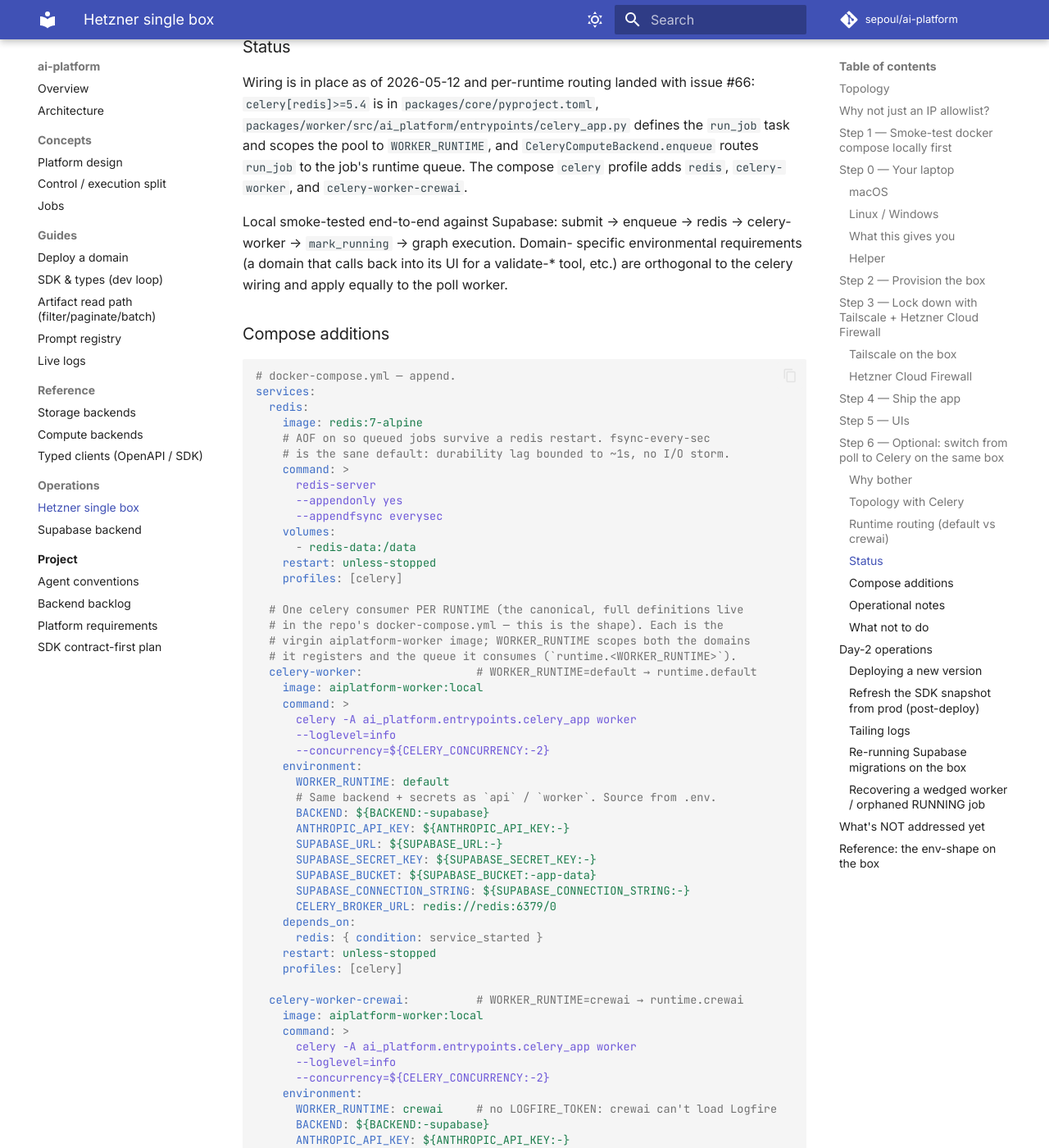
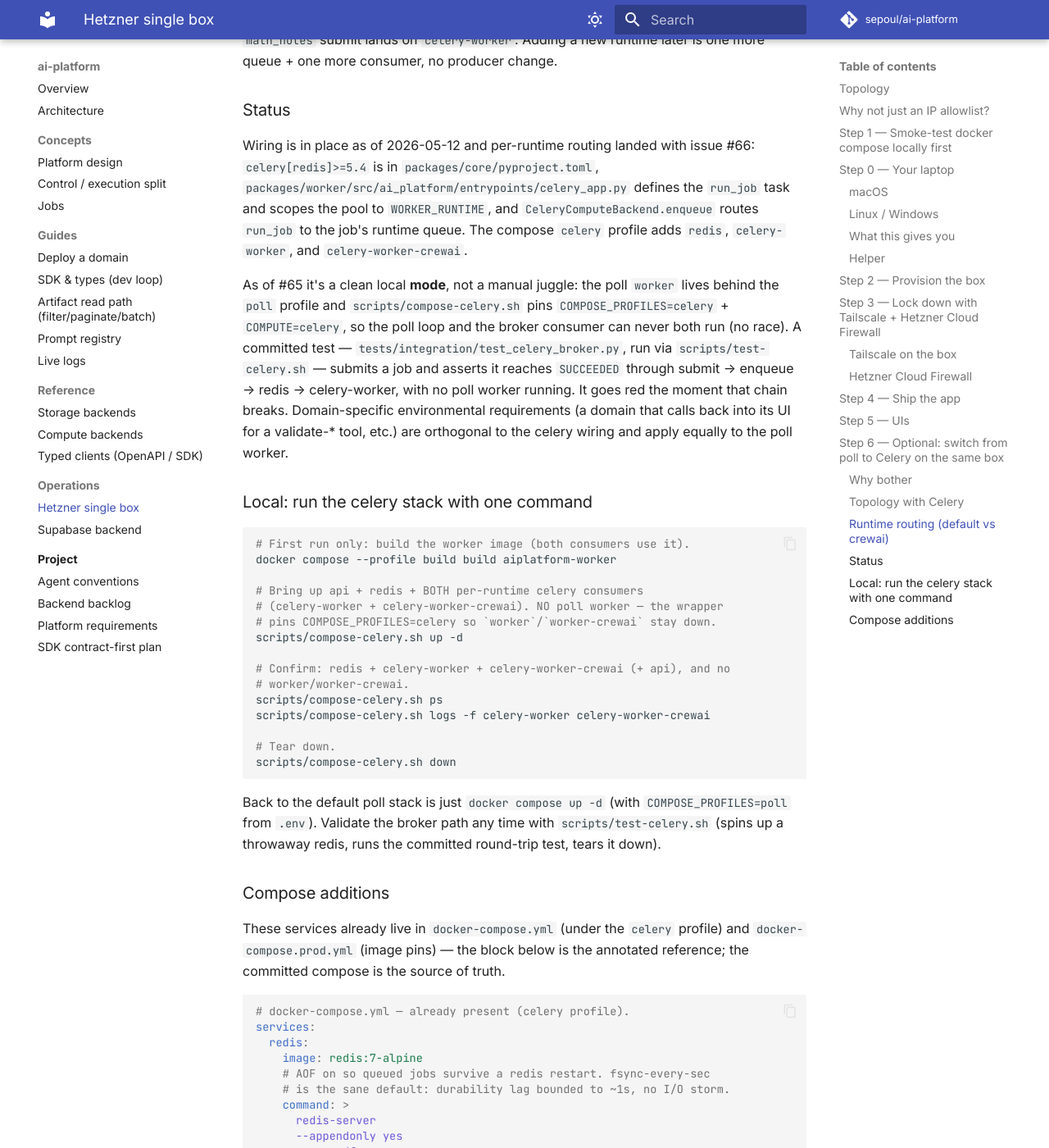
Before and after one commit to sepoul/ai-platform, an MkDocs documentation site: the page built from docs/operations/hetzner-deploy.md, in a window 1280 px wide and 1400 px high, scrolled down 8799 px. Shown: the whole window at 82% size. Built offline with MkDocs 1.6.1 and Material for MkDocs 9.7.7, drawn with Linux system fonts in a browser that asks for light colours; comment, search, counter and statistics services are not loaded; some of the changed text lies outside the part shown.

Commit message:
feat(celery): clean local compose mode (no poll/celery race) + committed broker test (#65) (#71)
Make `COMPUTE=celery` a single-command local mode with no execution-path
race, and prove the broker path with an automated test. Part of the
Celery epic (#64).

Mode split (profiles):
- Gate the poll `worker` behind a new `poll` profile. A non-profiled
  service can't be excluded from a compose up, so an always-on `worker`
  would race the celery consumer under `--profile celery`. `.env.example`
  now ships `COMPOSE_PROFILES=poll` so `docker compose up` still starts
  the poll worker by default.
- `scripts/compose-celery.sh` is the one documented celery command: it
  pins `COMPOSE_PROFILES=celery` + `COMPUTE=celery`, so the poll workers
  stay down regardless of `.env` (a shell/CLI profile set replaces, not
  merges, the env var) and the API enqueues to redis. Result:
  `... ps` shows api + redis + celery-worker and no worker/worker-crewai.

Broker readiness:
- Add a `redis` healthcheck (`redis-cli ping`) and switch `celery-worker`
  to `depends_on: redis: condition: service_healthy` so the consumer
  doesn't boot before the broker accepts connections.

Committed validation:
- `tests/integration/test_celery_broker.py` submits a `_demo` job and
  asserts it reaches SUCCEEDED via submit -> enqueue -> redis ->
  celery-worker. It spawns its own celery worker subprocess and never
  starts a poll worker, so SUCCEEDED proves the broker drove it. Skipped
  unless a redis broker is reachable, so `pytest tests` stays green/fast.
- `scripts/test-celery.sh` is the wired make/script target: spins up a
  throwaway redis, runs the gated test, tears it down.

Keep prod on poll (no flip; that's #68):
- `redeploy.sh` default profiles become `ui crewai poll` so the
  default-runtime worker still comes up now that it's behind `poll`.
  Same services as before, just an explicit profile.

Docs:
- `.env.example`: document COMPOSE_PROFILES / COMPUTE / CELERY_BROKER_URL /
  CELERY_CONCURRENCY.
- compose comments + `hetzner-deploy.md` §6: exact local up/down commands,
  cross-linked; drop the obsolete "also stop worker" guidance.

Co-authored-by: Claude Opus 4.8 (1M context) <noreply@anthropic.com>

````diff
--- a/docker-compose.prod.yml
+++ b/docker-compose.prod.yml
@@ -10,9 +10,9 @@
 #
 # Production runs BOTH workers simultaneously (different domains use
 # different agentic libraries — pydantic_ai for math_qa, CrewAI for
-# math_conversation). `worker-crewai` inherits the `crewai` profile from
-# the base file; `redeploy.sh` opts it in by default. The `ui` profile
-# brings up math-ui.
+# math_conversation). `worker` is behind the `poll` profile and
+# `worker-crewai` behind `crewai`; `redeploy.sh` opts both in by default
+# (PROFILES="ui crewai poll"). The `ui` profile brings up math-ui.
 
 services:
   api:
--- a/docs/operations/hetzner-deploy.md
+++ b/docs/operations/hetzner-deploy.md
@@ -14,8 +14,10 @@ zero-downtime story; that's a different document.
 > pulls them via
 > [`infra/hetzner/scripts/redeploy.sh`](../infra/hetzner/scripts/redeploy.sh).
 > Step 6's Celery wiring is implemented — including per-runtime queue
-> routing (default vs crewai, issue #66) — and locally smoke-tested via
-> `--profile celery`; not yet exercised on the box. The manual
+> routing (default vs crewai, issue #66) — and runs as a clean local
+> mode (`scripts/compose-celery.sh up -d`, no poll/celery race) with a
+> committed broker round-trip test (`scripts/test-celery.sh`); not yet
+> exercised on the box. The manual
 > provisioning steps below are now the *reference* — the day-to-day
 > path is `terraform apply` then `redeploy.sh`. See
 > [infra/hetzner/README.md](../infra/hetzner/README.md).
@@ -380,8 +382,11 @@ multi-worker.
 
 New containers next to `api`: `redis` plus **one celery consumer per
 runtime** — `celery-worker` (default) and `celery-worker-crewai`
-(crewai). The existing poll `worker` / `worker-crewai` services go away
-(or stay behind their profiles so you can flip back).
+(crewai). The poll `worker` / `worker-crewai` stay behind the
+`poll` / `crewai` profiles, so a celery-mode bring-up
+(`COMPOSE_PROFILES=celery`, which `scripts/compose-celery.sh` pins)
+simply doesn't include them — nothing to manually stop, and you flip
+back by switching profiles.
 
 ### Runtime routing (default vs crewai)
 
@@ -425,16 +430,51 @@ issue #66: `celery[redis]>=5.4` is in `packages/core/pyproject.toml`,
 queue. The compose `celery` profile adds `redis`, `celery-worker`, and
 `celery-worker-crewai`.
 
-Local smoke-tested end-to-end against Supabase: submit → enqueue →
-redis → celery-worker → `mark_running` → graph execution. Domain-
-specific environmental requirements (a domain that calls back into
-its UI for a validate-* tool, etc.) are orthogonal to the celery
-wiring and apply equally to the poll worker.
+As of #65 it's a clean local **mode**, not a manual juggle: the poll
+`worker` lives behind the `poll` profile and `scripts/compose-celery.sh`
+pins `COMPOSE_PROFILES=celery` + `COMPUTE=celery`, so the poll loop and
+the broker consumer can never both run (no race). A committed test —
+`tests/integration/test_celery_broker.py`, run via `scripts/test-celery.sh`
+— submits a job and asserts it reaches `SUCCEEDED` through
+submit → enqueue → redis → celery-worker, with no poll worker running.
+It goes red the moment that chain breaks. Domain-specific environmental
+requirements (a domain that calls back into its UI for a validate-* tool,
+etc.) are orthogonal to the celery wiring and apply equally to the poll
+worker.
+
+### Local: run the celery stack with one command
+
+```bash
+# First run only: build the worker image (both consumers use it).
+docker compose --profile build build aiplatform-worker
+
+# Bring up api + redis + BOTH per-runtime celery consumers
+# (celery-worker + celery-worker-crewai). NO poll worker — the wrapper
+# pins COMPOSE_PROFILES=celery so `worker`/`worker-crewai` stay down.
+scripts/compose-celery.sh up -d
+
+# Confirm: redis + celery-worker + celery-worker-crewai (+ api), and no
+# worker/worker-crewai.
+scripts/compose-celery.sh ps
+scripts/compose-celery.sh logs -f celery-worker celery-worker-crewai
+
+# Tear down.
+scripts/compose-celery.sh down
+```
+
+Back to the default poll stack is just `docker compose up -d` (with
+`COMPOSE_PROFILES=poll` from `.env`). Validate the broker path any time
+with `scripts/test-celery.sh` (spins up a throwaway redis, runs the
+committed round-trip test, tears it down).
 
 ### Compose additions
 
+These services already live in `docker-compose.yml` (under the `celery`
+profile) and `docker-compose.prod.yml` (image pins) — the block below is
+the annotated reference; the committed compose is the source of truth.
+
 ```yaml
-# docker-compose.yml — append.
+# docker-compose.yml — already present (celery profile).
 services:
   redis:
     image: redis:7-alpine
@@ -470,7 +510,10 @@ services:
       SUPABASE_CONNECTION_STRING: ${SUPABASE_CONNECTION_STRING:-}
       CELERY_BROKER_URL: redis://redis:6379/0
     depends_on:
-      redis: { condition: service_started }
+      # Wait for the broker to pass its healthcheck (redis-cli ping)
+      # before the consumer boots — see `redis.healthcheck` in the
+      # actual docker-compose.yml, which is the source of truth.
+      redis: { condition: service_healthy }
     restart: unless-stopped
     profiles: [celery]
 
@@ -506,31 +549,37 @@ volumes:
   redis-data:
 ```
 
-The `profiles: [celery]` markers mean `docker compose up -d` alone
-keeps using the poll workers (current behavior). When you're ready:
+The poll `worker`/`worker-crewai` sit behind the `poll`/`crewai`
+profiles and the broker pair + both per-runtime consumers behind
+`celery`, so the modes are selected by profile — a fresh bring-up of
+one never includes the other. Flipping a box that's *already* running
+the poll workers is the subject of the rehearsed flip + rollback in
+#68; the shape is:
 
 ```bash
 # .env on the box gets two new lines:
 COMPUTE=celery
 CELERY_CONCURRENCY=2   # bump to taste
 
-# Bring up everything, including the new services. The override file
-# points both celery consumers at GHCR; no build on the box. The celery
-# profile starts BOTH consumers (celery-worker + celery-worker-crewai),
-# one per runtime.
+# Roll the stack onto the celery profile: redis + BOTH per-runtime
+# consumers (celery-worker + celery-worker-crewai), and NOT the poll
+# workers. redeploy.sh maps PROFILES → --profile flags and pulls the
+# GHCR images (no build on the box).
+PROFILES="ui celery" ./infra/hetzner/scripts/redeploy.sh
+
+# The previous deploy started the poll workers (default PROFILES is
+# "ui crewai poll"); `up` with the reduced set leaves them running, so
+# stop BOTH runtimes' poll workers explicitly — neither's poll loop
+# should race a consumer.
 docker compose -f docker-compose.yml -f docker-compose.prod.yml \
-  --profile celery pull
+  stop worker worker-crewai
 docker compose -f docker-compose.yml -f docker-compose.prod.yml \
-  --profile celery up -d
-
-# Stop the old poll workers — their job is now redis + the two celery
-# consumers. Stop BOTH runtimes' poll workers so neither races a consumer.
-docker compose -f docker-compose.yml -f docker-compose.prod.yml stop worker worker-crewai
-docker compose -f docker-compose.yml -f docker-compose.prod.yml rm -f worker worker-crewai
+  rm -f worker worker-crewai
 ```
 
-To roll back: unset `COMPUTE`, `docker compose --profile crewai up -d
-worker worker-crewai`, take down the celery services. The repo is the
+To roll back: drop `COMPUTE=celery` and redeploy with the default
+profiles (`./redeploy.sh`, which is `ui crewai poll`) to bring the poll
+workers back, then take down the celery services. The repo is the
 durable store either way; both backends see the same Supabase rows.
 
 ### Operational notes
````
Also changed, not shown: docker-compose.yml (+55 -13 lines), 5 other files.
